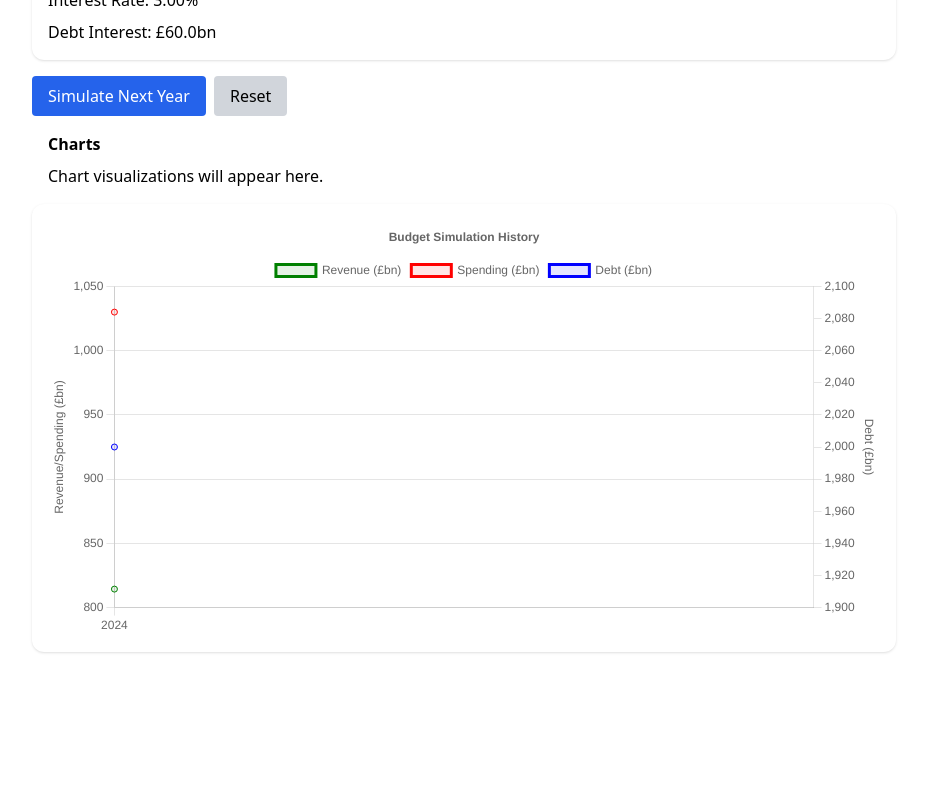
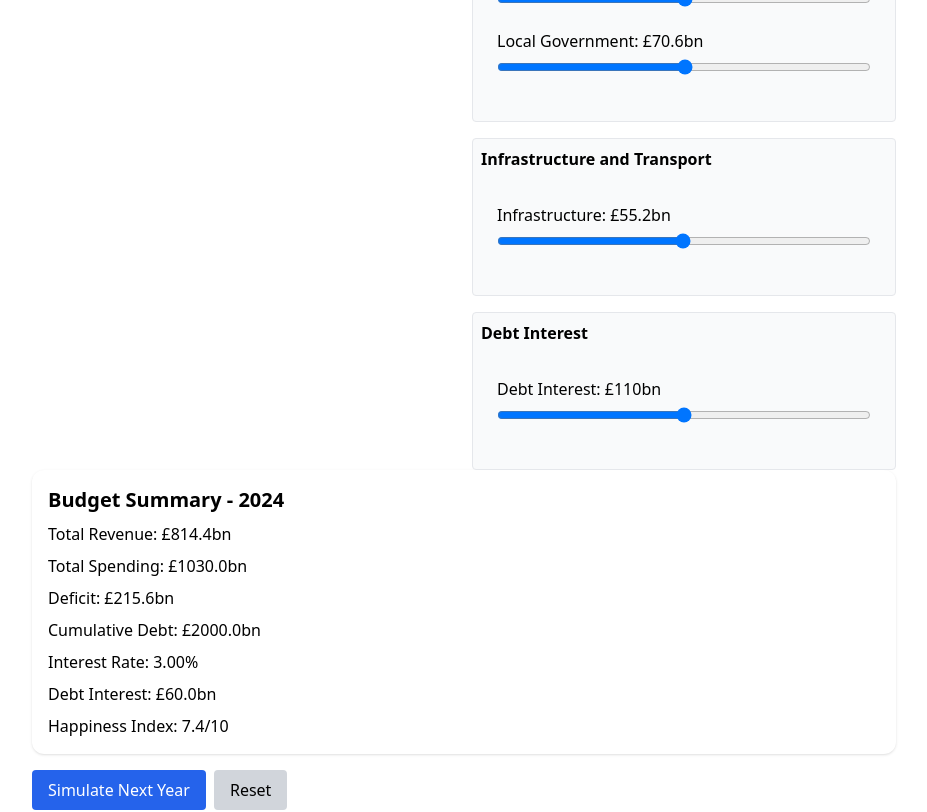
Before and after one commit to kevprice/fiscal-simulation-uk, a React (Vite) app: page / in a window 1280 px wide. Shown: the part 1000-1812 px from the top of the page, without its empty margins (176-1103 px from the left). Before the commit the page ends 1668 px from the top, so only its background shows below. Built offline with nearby package versions, Linux system fonts and the light colour scheme.

Commit message:
Add department budgets and happiness index

```diff
--- a/src/App.jsx
+++ b/src/App.jsx
@@ -1,9 +1,11 @@
 import React, { useState } from 'react';
 import SliderGroup from './components/SliderGroup';
+import DepartmentGroup from './components/DepartmentGroup';
 import OutputSummary from './components/OutputSummary';
 import ChartDisplay from './components/ChartDisplay';
 import HistoryChart from './components/HistoryChart';
 import { revenueBaseline, spendingBaseline } from './data/fiscalBaseline';
+import { departmentBudgets } from './data/departmentBudgets';
 import {
   getTotalRevenue,
   getTotalSpending,
@@ -68,9 +70,8 @@ function App() {
     setRevenue(updated);
   };
 
-  const handleSpendingChange = (index, value) => {
-    const keys = Object.keys(spending);
-    const updated = { ...spending, [keys[index]]: value };
+  const handleSpendingChange = (category, value) => {
+    const updated = { ...spending, [category]: value };
     setSpending(updated);
   };
 
@@ -82,13 +83,6 @@ function App() {
     step: 1,
   }));
 
-  const spendingSliders = Object.keys(spending).map((key) => ({
-    label: key,
-    value: spending[key],
-    min: 0,
-    max: spendingBaseline[key] * 2,
-    step: 1,
-  }));
 
   return (
     <div className="max-w-4xl mx-auto p-4">
@@ -99,9 +93,9 @@ function App() {
           sliders={revenueSliders}
           onChange={handleRevenueChange}
         />
-        <SliderGroup
-          title="Spending"
-          sliders={spendingSliders}
+        <DepartmentGroup
+          departments={departmentBudgets}
+          spending={spending}
           onChange={handleSpendingChange}
         />
       </div>
--- /dev/null
+++ b/src/components/DepartmentGroup.jsx
@@ -0,0 +1,31 @@
+import React from 'react';
+import SliderGroup from './SliderGroup';
+
+function DepartmentGroup({ departments, spending, onChange }) {
+  return (
+    <div className="space-y-4">
+      {Object.entries(departments).map(([deptName, dept]) => {
+        const categories = dept.categories;
+        const sliders = Object.keys(categories).map((key) => ({
+          label: key,
+          value: spending[key],
+          min: 0,
+          max: categories[key] * 2,
+          step: 1,
+        }));
+        const handleChange = (index, value) => {
+          const keys = Object.keys(categories);
+          onChange(keys[index], value);
+        };
+        return (
+          <div key={deptName} className="border rounded p-2 bg-gray-50">
+            <h3 className="font-semibold mb-2">{deptName}</h3>
+            <SliderGroup title="" sliders={sliders} onChange={handleChange} />
+          </div>
+        );
+      })}
+    </div>
+  );
+}
+
+export default DepartmentGroup;
--- a/src/components/OutputSummary.jsx
+++ b/src/components/OutputSummary.jsx
@@ -6,6 +6,7 @@ import {
   getDebtInterest,
 } from '../utils/calculations';
 import { getDynamicInterestRate } from '../utils/economics';
+import { calculateHappinessIndex } from '../utils/qualityOfLife';
 
 const OutputSummary = ({ revenue, spending, debt, year }) => {
   const totalRevenue = getTotalRevenue(revenue);
@@ -13,6 +14,7 @@ const OutputSummary = ({ revenue, spending, debt, year }) => {
   const deficit = getDeficit(revenue, spending);
   const rate = getDynamicInterestRate(debt);
   const interest = getDebtInterest(debt, rate);
+  const happiness = calculateHappinessIndex(spending);
 
   return (
     <div className="p-4 rounded-xl shadow bg-white space-y-2">
@@ -27,6 +29,7 @@ const OutputSummary = ({ revenue, spending, debt, year }) => {
       <p>Cumulative Debt: £{debt.toFixed(1)}bn</p>
       <p>Interest Rate: {(rate * 100).toFixed(2)}%</p>
       <p>Debt Interest: £{interest.toFixed(1)}bn</p>
+      <p>Happiness Index: {happiness}/10</p>
     </div>
   );
 };
--- /dev/null
+++ b/src/data/departmentBudgets.js
@@ -0,0 +1,49 @@
+import { spending2024 } from './obr2024Budget';
+
+export const departmentBudgets = {
+  'Department of Health and Social Care': {
+    weight: 0.3,
+    categories: {
+      health: spending2024.health,
+    },
+  },
+  'Department for Education': {
+    weight: 0.2,
+    categories: {
+      education: spending2024.education,
+    },
+  },
+  'Ministry of Defence': {
+    weight: 0.05,
+    categories: {
+      defence: spending2024.defence,
+    },
+  },
+  'Department for Work and Pensions': {
+    weight: 0.25,
+    categories: {
+      unemployment: spending2024.unemployment,
+      disability: spending2024.disability,
+      pensions: spending2024.pensions,
+    },
+  },
+  'Housing and Local Government': {
+    weight: 0.15,
+    categories: {
+      housingSupport: spending2024.housingSupport,
+      localGov: spending2024.localGov,
+    },
+  },
+  'Infrastructure and Transport': {
+    weight: 0.05,
+    categories: {
+      infrastructure: spending2024.infrastructure,
+    },
+  },
+  'Debt Interest': {
+    weight: 0,
+    categories: {
+      debtInterest: spending2024.debtInterest,
+    },
+  },
+};
--- /dev/null
+++ b/src/data/happinessIndex.js
@@ -0,0 +1,6 @@
+export const happinessBaseline = {
+  happiness: 7.4,
+  lifeSatisfaction: 7.5,
+  anxiety: 3.1,
+  source: 'ONS (2023) Measures of National Well-being',
+};
--- /dev/null
+++ b/src/utils/qualityOfLife.js
@@ -0,0 +1,27 @@
+import { spendingBaseline } from '../data/fiscalBaseline';
+import { happinessBaseline } from '../data/happinessIndex';
+import { departmentBudgets } from '../data/departmentBudgets';
+
+export function calculateHappinessIndex(spending) {
+  let weightedSum = 0;
+  let totalWeight = 0;
+
+  for (const [dept, { categories, weight }] of Object.entries(departmentBudgets)) {
+    let baselineTotal = 0;
+    let currentTotal = 0;
+    for (const category of Object.keys(categories)) {
+      baselineTotal += spendingBaseline[category] || 0;
+      currentTotal += spending[category] || 0;
+    }
+    const ratio = baselineTotal === 0 ? 1 : currentTotal / baselineTotal;
+    weightedSum += ratio * weight;
+    totalWeight += weight;
+  }
+
+  if (totalWeight === 0) {
+    return happinessBaseline.happiness;
+  }
+
+  const index = happinessBaseline.happiness * (weightedSum / totalWeight);
+  return +index.toFixed(2);
+}
```
